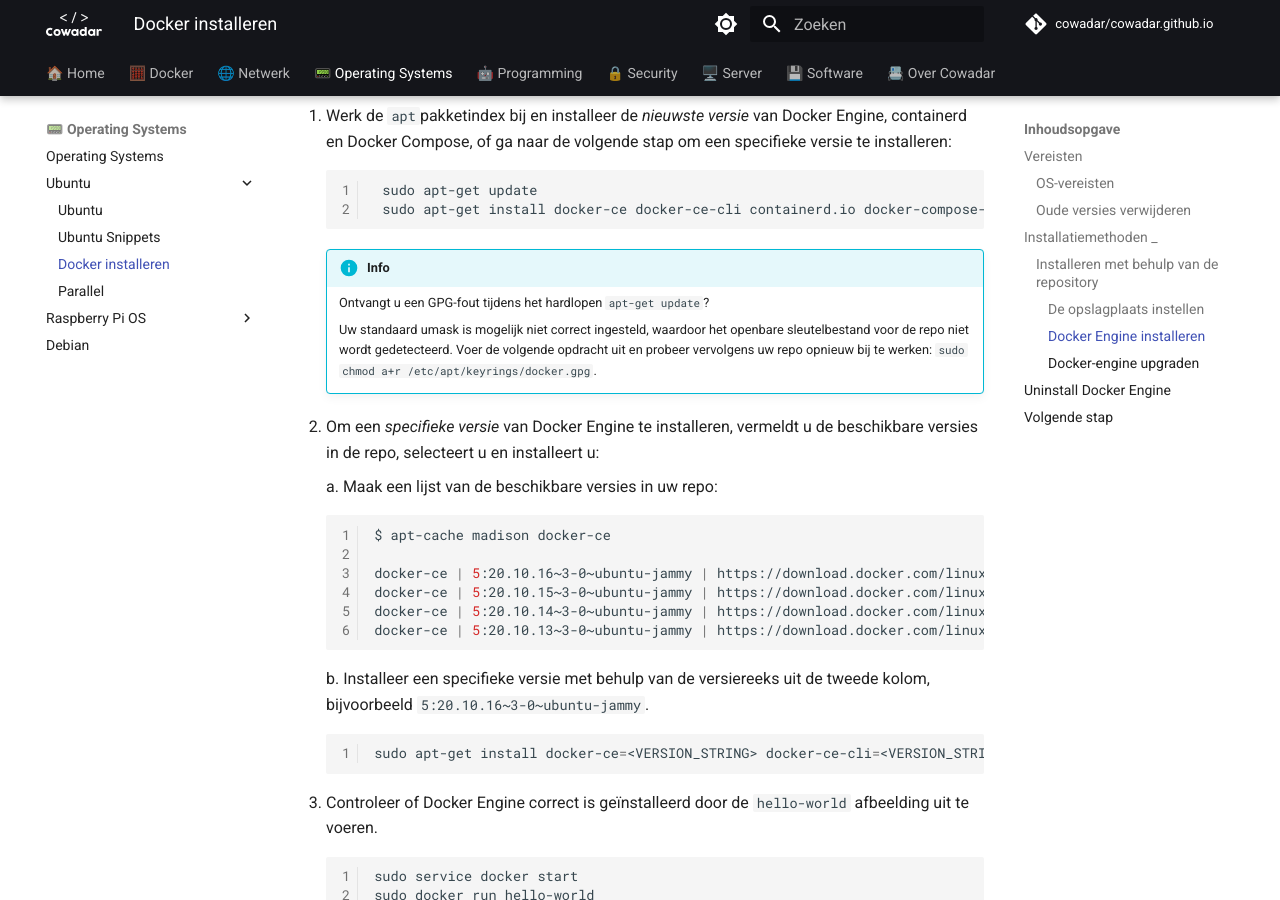
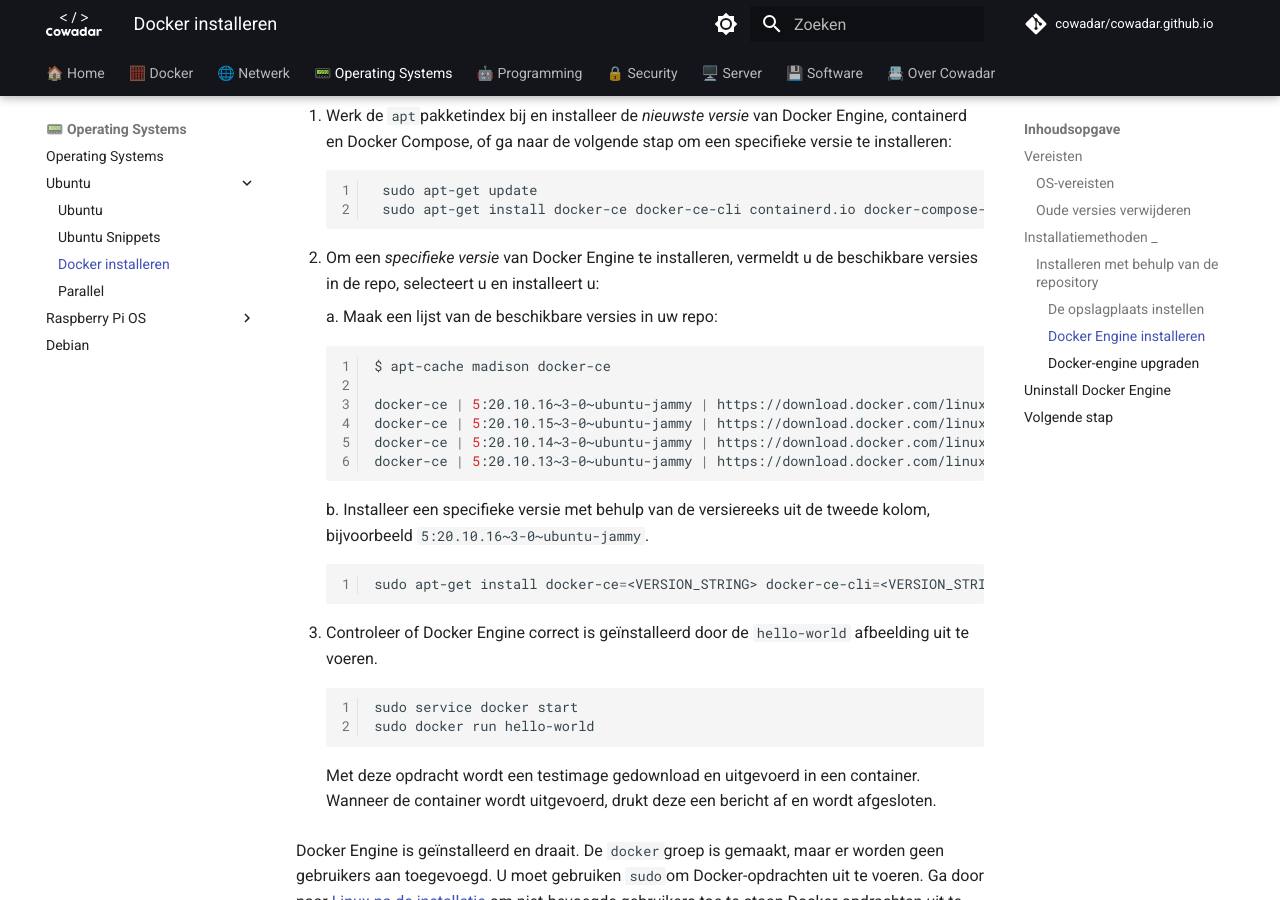
Before and after one commit to cowadar/cowadar.github.io, an MkDocs documentation site: the page built from docs/operating_systems/linux/ubuntu/docker.md, in a window 1280 px wide and 900 px high, scrolled down 1987 px. Built offline with MkDocs 1.6.1 and Material for MkDocs 9.7.7, drawn with Linux system fonts in a browser that asks for light colours; comment, search, counter and statistics services are not loaded; the version menu is left out; some of the changed text lies outside the part shown.

Commit message:
linting updates

````diff
--- a/docs/operating_systems/linux/ubuntu/docker.md
+++ b/docs/operating_systems/linux/ubuntu/docker.md
@@ -19,7 +19,7 @@
 
 Oudere versies van Docker werden `docker`, `docker.io`, of `docker-engine`. Als deze zijn geïnstalleerd, verwijder ze dan:
 
-```
+```bash
 sudo apt-get remove docker docker-engine docker.io containerd runc
 ```
 
@@ -79,12 +79,6 @@
      sudo apt-get install docker-ce docker-ce-cli containerd.io docker-compose-plugin
     ```
 
-    !!! info
-
-        Ontvangt u een GPG-fout tijdens het hardlopen `apt-get update`?
-
-        Uw standaard umask is mogelijk niet correct ingesteld, waardoor het openbare sleutelbestand voor de repo niet wordt gedetecteerd. Voer de volgende opdracht uit en probeer vervolgens uw repo opnieuw bij te werken: `sudo chmod a+r /etc/apt/keyrings/docker.gpg`.
-
 2. Om een _specifieke versie_ van Docker Engine te installeren, vermeldt u de beschikbare versies in de repo, selecteert u en installeert u:
 
     a. Maak een lijst van de beschikbare versies in uw repo:
````
Also changed, not shown: docs/about/cowadar.md (line endings or trailing spaces), docs/docker/install.md (line endings or trailing spaces), docs/operating_systems/linux/ubuntu/snippets.md (line endings or trailing spaces).
